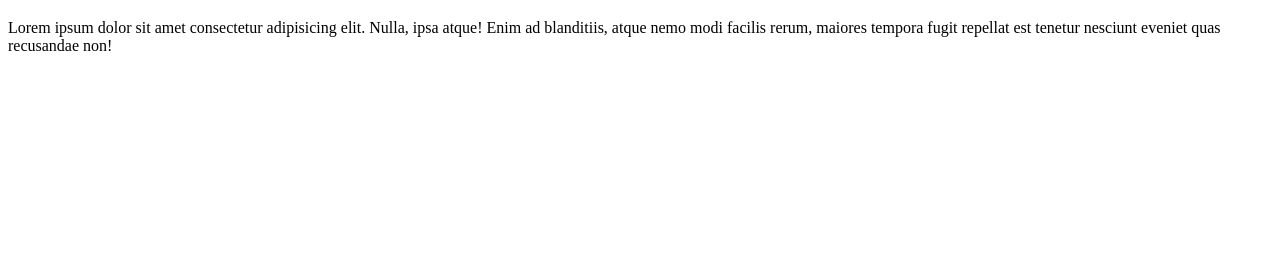
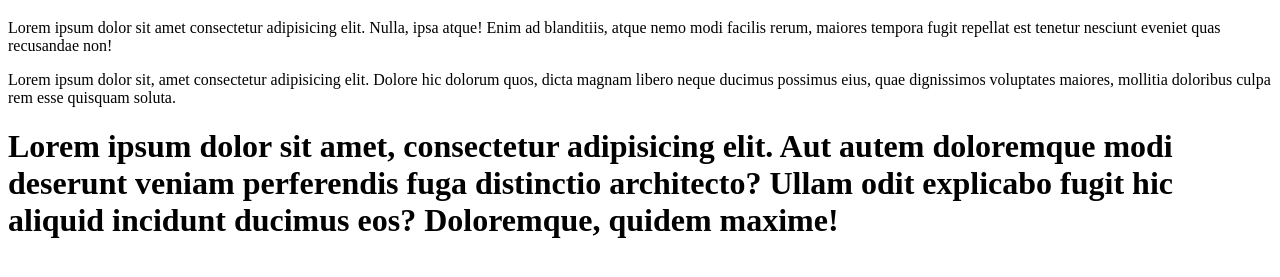
Before and after one commit to sophiedannery/Test-Git-Github2, a plain HTML site: page index.html in a window 1280 px wide. Shown: the part 61-338 px from the top of the page. Drawn offline with Linux system fonts and the light colour scheme.

Commit message:
change 2

```diff
--- a/index.html
+++ b/index.html
@@ -10,6 +10,7 @@
 
     <h1>Hello Git Hub</h1>
     <p>Lorem ipsum dolor sit amet consectetur adipisicing elit. Nulla, ipsa atque! Enim ad blanditiis, atque nemo modi facilis rerum, maiores tempora fugit repellat est tenetur nesciunt eveniet quas recusandae non!</p>
-
+    <p>Lorem ipsum dolor sit, amet consectetur adipisicing elit. Dolore hic dolorum quos, dicta magnam libero neque ducimus possimus eius, quae dignissimos voluptates maiores, mollitia doloribus culpa rem esse quisquam soluta.</p>
+    <h1>Lorem ipsum dolor sit amet, consectetur adipisicing elit. Aut autem doloremque modi deserunt veniam perferendis fuga distinctio architecto? Ullam odit explicabo fugit hic aliquid incidunt ducimus eos? Doloremque, quidem maxime!</h1>
 </body>
 </html>
```
